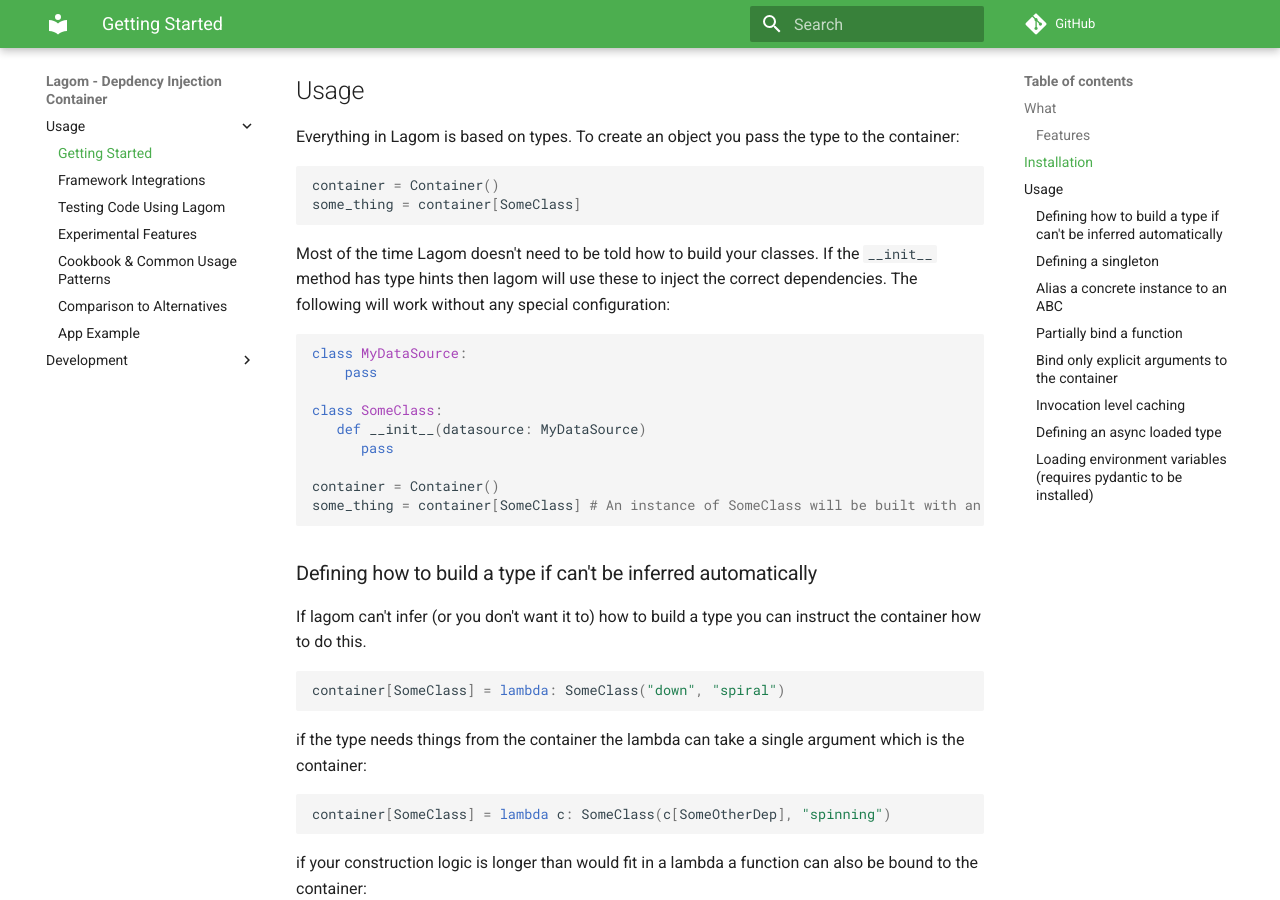
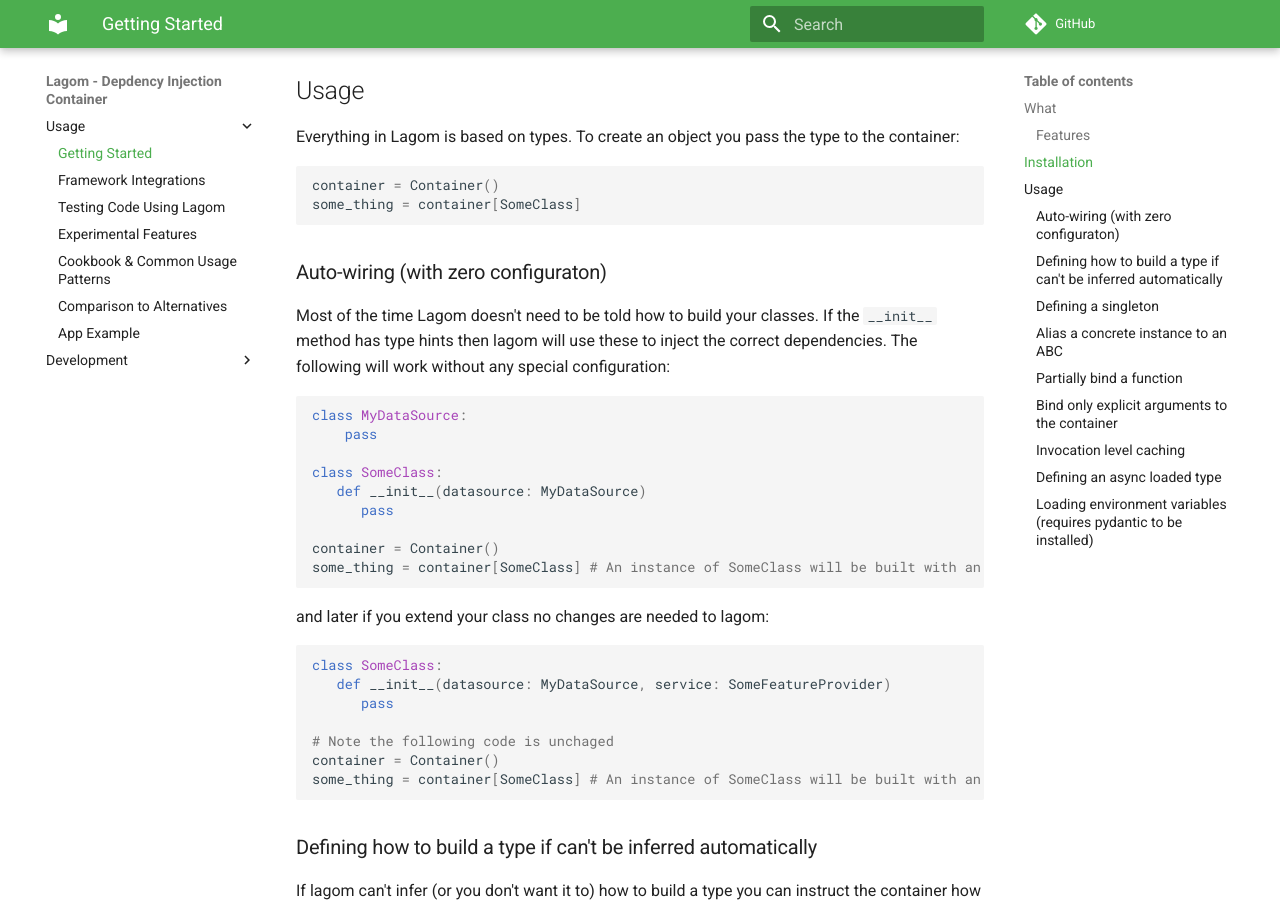
Before and after one commit to meadsteve/lagom, an MkDocs documentation site: the page built from docs/index.md, in a window 1280 px wide and 900 px high, scrolled down 742 px. Built offline with MkDocs 1.6.1 and Material for MkDocs 9.7.7, drawn with Linux system fonts in a browser that asks for light colours; comment, search, counter and statistics services are not loaded.

Commit message:
Update index.md

````diff
--- a/docs/index.md
+++ b/docs/index.md
@@ -30,6 +30,7 @@
 some_thing = container[SomeClass]
 ```
 
+### Auto-wiring (with zero configuraton)
 Most of the time Lagom doesn't need to be told how to build your classes. If
 the `__init__` method has type hints then lagom will use these to inject
 the correct dependencies. The following will work without any special configuration:
@@ -46,6 +47,17 @@
 some_thing = container[SomeClass] # An instance of SomeClass will be built with an instance of MyDataSource provided
 ```
 
+and later if you extend your class no changes are needed to lagom:
+
+```python
+class SomeClass:
+   def __init__(datasource: MyDataSource, service: SomeFeatureProvider)
+      pass
+
+# Note the following code is unchaged
+container = Container()
+some_thing = container[SomeClass] # An instance of SomeClass will be built with an instance of MyDataSource provided
+```
 
 ### Defining how to build a type if can't be inferred automatically
 If lagom can't infer (or you don't want it to) how to build a type you can instruct
````
